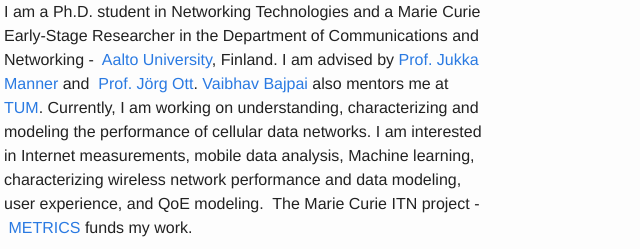
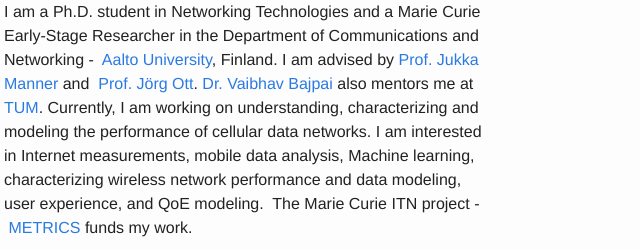
Before and after one commit to Jeremiya/jeremiya.github.io, a plain HTML site: page index.html in a window 1280 px wide. Shown: the part 125-374 px from the top of the page, 534-1174 px from the left. Drawn offline with Linux system fonts and the light colour scheme.

Commit message:
index bio updated

```diff
--- a/index.html
+++ b/index.html
@@ -95,7 +95,7 @@
     </span><a href="http://comnet.aalto.fi/en/" >Aalto University</a><span style="color: rgb(34, 34, 34);">, Finland.
       I am&nbsp;advised by&nbsp;</span><a href="http://people.aalto.fi/index.html?language=english#jukka_manner" >Prof. Jukka Manner</a><span style="color: rgb(34, 34, 34);">&nbsp;and&nbsp;</span>
       <a href="http://www.cm.in.tum.de/research-group/joerg-ott/" >Prof. Jörg Ott</a><span style="color: rgb(34, 34, 34);">.
-      </span><a href="http://vaibhavbajpai.com/" >Vaibhav Bajpai</a><span style="color: rgb(34, 34, 34);">&nbsp;also mentors me at <a href="http://www.cm.in.tum.de/home/" >TUM</a>. Currently, I am working on understanding, characterizing and modeling the performance of cellular data networks.
+      </span><a href="http://vaibhavbajpai.com/" >Dr. Vaibhav Bajpai</a><span style="color: rgb(34, 34, 34);">&nbsp;also mentors me at <a href="http://www.cm.in.tum.de/home/" >TUM</a>. Currently, I am working on understanding, characterizing and modeling the performance of cellular data networks.
           I am interested in Internet measurements, mobile data analysis,&nbsp;Machine learning, characterizing wireless network performance and data modeling, user experience, and QoE modeling.&nbsp;
           The Marie Curie ITN project -&nbsp;</span><a href="https://cordis.europa.eu/project/rcn/109503/reporting/en" >METRICS</a><span style="color: rgb(34, 34, 34);">&nbsp;funds my work.</span></p>
           <p>I have been a visiting Ph.D. student at&nbsp;<a href="http://www.cm.in.tum.de/home/" >Chair of Connected Mobility at the Technical University of Munich</a><span style="color: rgb(34, 34, 34);">&nbsp;at different times (2017/'18/'19) and&nbsp;</span>
```
